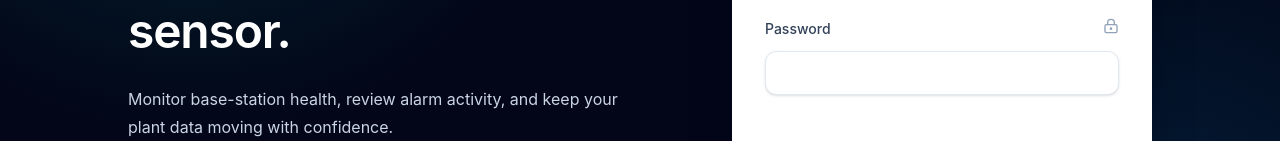
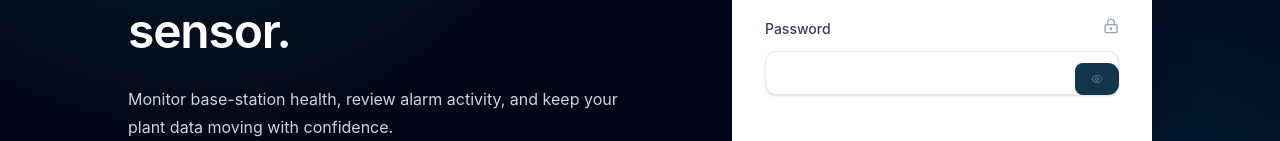
Before and after one commit to Mohammedyaseen29/g7-alert-service, a React (Vite) app in the folder frontend/: page /login in a window 1280 px wide. Shown: the part 392-533 px from the top of the page. Built offline with nearby package versions, Linux system fonts and the light colour scheme.

Commit message:
Add password visibility toggle to login

```diff
--- a/frontend/src/pages/Login.tsx
+++ b/frontend/src/pages/Login.tsx
@@ -1,6 +1,6 @@
 import { FormEvent, useState } from 'react';
 import { useNavigate } from 'react-router-dom';
-import { ArrowRight, CircleAlert, LockKeyhole } from 'lucide-react';
+import { ArrowRight, CircleAlert, Eye, EyeOff, LockKeyhole } from 'lucide-react';
 import { api } from '../api.js';
 import { useAuth } from '../auth.js';
 import { unlockAlarmAudio } from '../alarmAudio.js';
@@ -10,6 +10,7 @@ import { Card, CardContent, CardDescription, CardFooter, CardHeader, CardTitle }
 export function Login() {
   const [u, setU] = useState('');
   const [p, setP] = useState('');
+  const [showPassword, setShowPassword] = useState(false);
   const [err, setErr] = useState('');
   const [busy, setBusy] = useState(false);
   const nav = useNavigate();
@@ -70,7 +71,12 @@ export function Login() {
                   <label htmlFor="password" className="text-sm font-medium text-slate-700">Password</label>
                   <LockKeyhole className="size-4 text-slate-400" aria-hidden="true" />
                 </div>
-                <input id="password" data-ui-input type="password" value={p} onChange={(event) => setP(event.target.value)} autoComplete="current-password" required className="h-11 w-full rounded-lg border border-slate-200 bg-white px-3 text-sm text-slate-900 shadow-sm outline-none transition placeholder:text-slate-400 focus:border-teal-500 focus:ring-4 focus:ring-teal-500/10" />
+                <div className="relative">
+                  <input id="password" data-ui-input type={showPassword ? 'text' : 'password'} value={p} onChange={(event) => setP(event.target.value)} autoComplete="current-password" required className="h-11 w-full rounded-lg border border-slate-200 bg-white px-3 pr-11 text-sm text-slate-900 shadow-sm outline-none transition placeholder:text-slate-400 focus:border-teal-500 focus:ring-4 focus:ring-teal-500/10" />
+                  <button type="button" onClick={() => setShowPassword((visible) => !visible)} aria-label={showPassword ? 'Hide password' : 'Show password'} aria-pressed={showPassword} className="absolute inset-y-0 right-0 flex w-11 items-center justify-center rounded-r-lg text-slate-500 transition hover:text-slate-800 focus-visible:outline-none focus-visible:ring-2 focus-visible:ring-inset focus-visible:ring-teal-600">
+                    {showPassword ? <EyeOff className="size-4" aria-hidden="true" /> : <Eye className="size-4" aria-hidden="true" />}
+                  </button>
+                </div>
               </div>
               {err && <div role="alert" className="flex items-start gap-2 rounded-lg border border-rose-200 bg-rose-50 px-3 py-2.5 text-sm text-rose-700"><CircleAlert className="mt-0.5 size-4 shrink-0" aria-hidden="true" /><span>{err}</span></div>}
             </CardContent>
```
